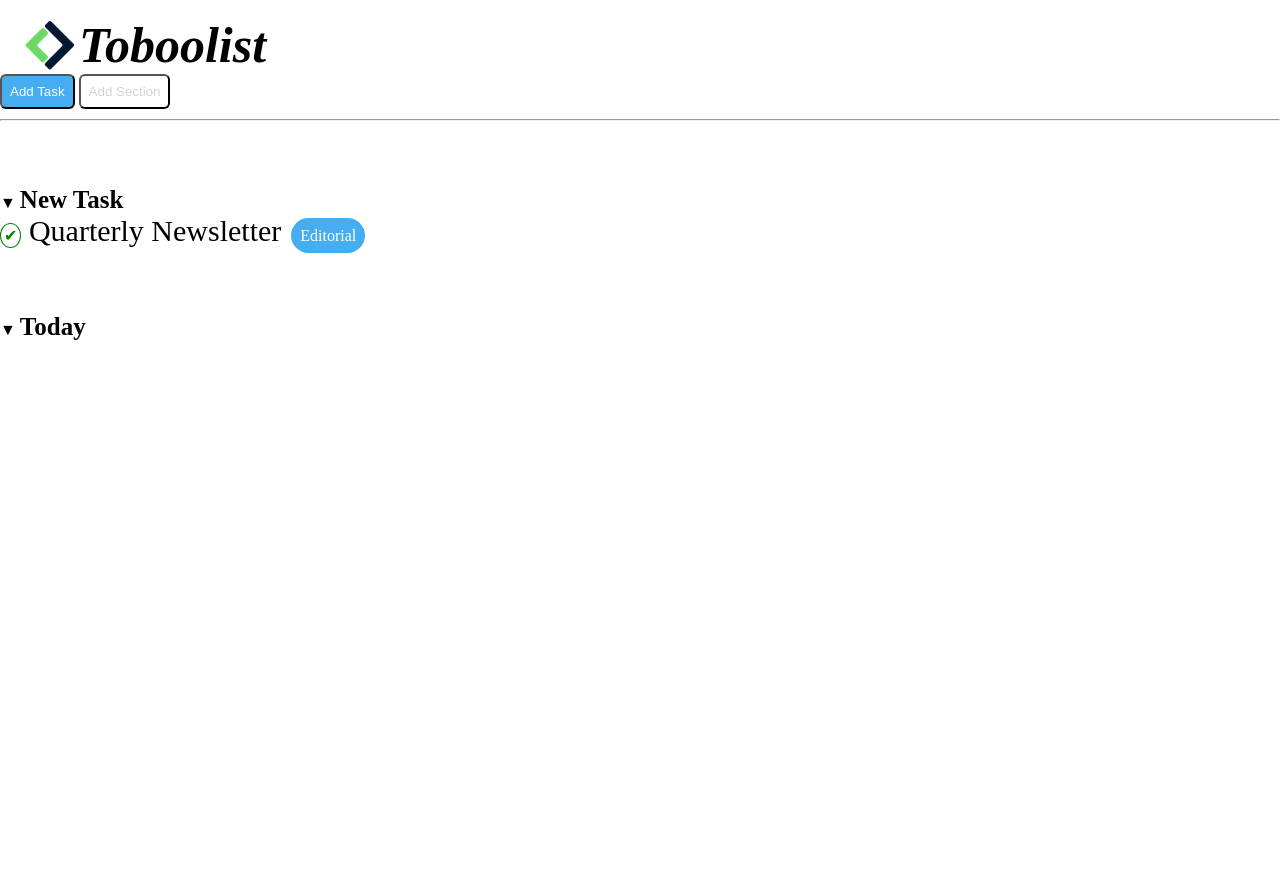
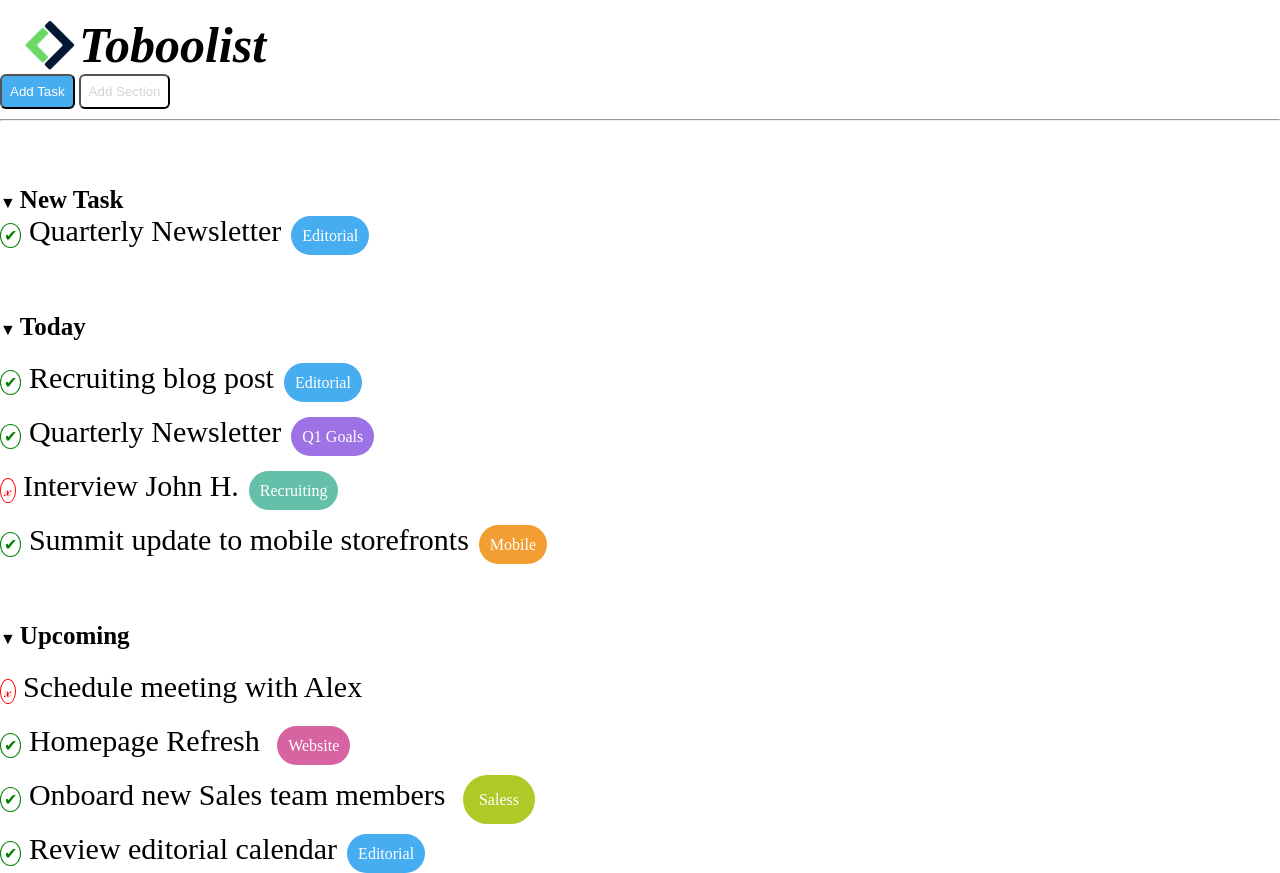
Before and after one commit to mattiavisona/html-css-toboolist, a plain HTML site: page index.html in a window 1280 px wide. Before the commit the page ends 800 px from the top, so only its background shows below. Drawn offline with Linux system fonts and the light colour scheme.

Commit message:
update ul and css

```diff
--- a/index.html
+++ b/index.html
@@ -9,22 +9,19 @@
 </head>
 <body>
 
-  <header>
+ <header>
 
     <img id="logo" src="Logo.png" alt="boolean_logo">
-
     <h1 id="title">Toboolist</h1>
 
-</header>
+ </header>
 
-
-
-<nav>
+  <nav>
     <button id="button" class="first_button">Add Task</button>
     <button id="button" class="second_button">Add Section</button>
-</nav>
+  </nav>
 
-<hr>
+ <hr>
 
  <main>
     <section>
@@ -32,10 +29,22 @@
             <li>&#9660 <span id="list"> <b> New Task </b></span></li>
             <li><span class="check">&#x2714</span><span class="size"> Quarterly Newsletter</span><span class="color">Editorial</span></p></li>
         </ul>
-        <ul class="item">
+        <ul>
             <li>&#9660 <span id="list"> <b> Today </b></span></li>
+            <li class="space"><span class="check">&#x2714</span><span class="size"> Recruiting blog post</span><span class="color">Editorial</span></p></li>
+            <li class="space"><span class="check">&#x2714</span><span class="size_2"> Quarterly Newsletter</span><span class="color_2">Q1 Goals</span></p></li>
+            <li class="space"><span class="check_2">&#x1D4CD</span><span class="size_2"> Interview John H.</span><span class="color_3">Recruiting</span></p></li>
+            <li class="space"><span class="check">&#x2714</span><span class="size_2"> Summit update to mobile storefronts</span><span class="color_4">Mobile</span></p></li>
         </ul>
-
+    </section>
+    <section>
+        <ul>
+            <li>&#9660 <span id="list"> <b> Upcoming </b></span></li>
+            <li class="space"><span class="check_2">&#x1D4CD</span><span class="size_2"> Schedule meeting with Alex</span></li>
+            <li class="space"><span class="check">&#x2714</span><span class="size"> Homepage Refresh </span><span class="color_5">Website</span></p></li>
+            <li class="space"><span class="check">&#x2714</span><span class="size"> Onboard new Sales team members </span><span class="color_6">Saless</span></p></li>
+            <li class="space"><span class="check">&#x2714</span><span class="size"> Review editorial calendar</span><span class="color">Editorial</span></p></li>
+        </ul>
     </section>
  </main>
 
--- a/style.css
+++ b/style.css
@@ -54,7 +54,7 @@ ul #list{
 .color{
     background-color:#47adf1;
     border-radius: 45px;
-    padding: 9px;
+    padding: 11px;
     color: white;
     margin-left: 10px;
 }
@@ -62,3 +62,58 @@ ul #list{
 ul{
     margin-top: 65px;
 }
+.size_2{
+    font-size: 30px;
+    margin-top: 15px;
+}
+
+.space{
+    margin-top: 20px;
+}
+
+.color_2{
+    background-color:#9c72e4;
+    border-radius: 45px;
+    padding: 11px;
+    color: white;
+    margin-left: 10px;
+}
+
+.check_2{
+    color: red;
+    border:1px solid red;
+    border-radius: 50%;
+    padding: 3px;
+}
+
+.color_3{
+    background-color:#64C0A9;
+    border-radius: 45px;
+    padding: 11px;
+    color: white;
+    margin-left: 10px;
+}
+
+.color_4{
+    background-color:#F29E33;
+    border-radius: 45px;
+    padding: 11px;
+    color: white;
+    margin-left: 10px;
+}
+
+.color_5{
+    background-color:#D863A1;
+    border-radius: 45px;
+    padding: 11px;
+    color: white;
+    margin-left: 10px;
+}
+
+.color_6{
+    background-color:#B0C926;
+    border-radius: 45px;
+    padding: 16px;
+    color: white;
+    margin-left: 10px;
+}
```
